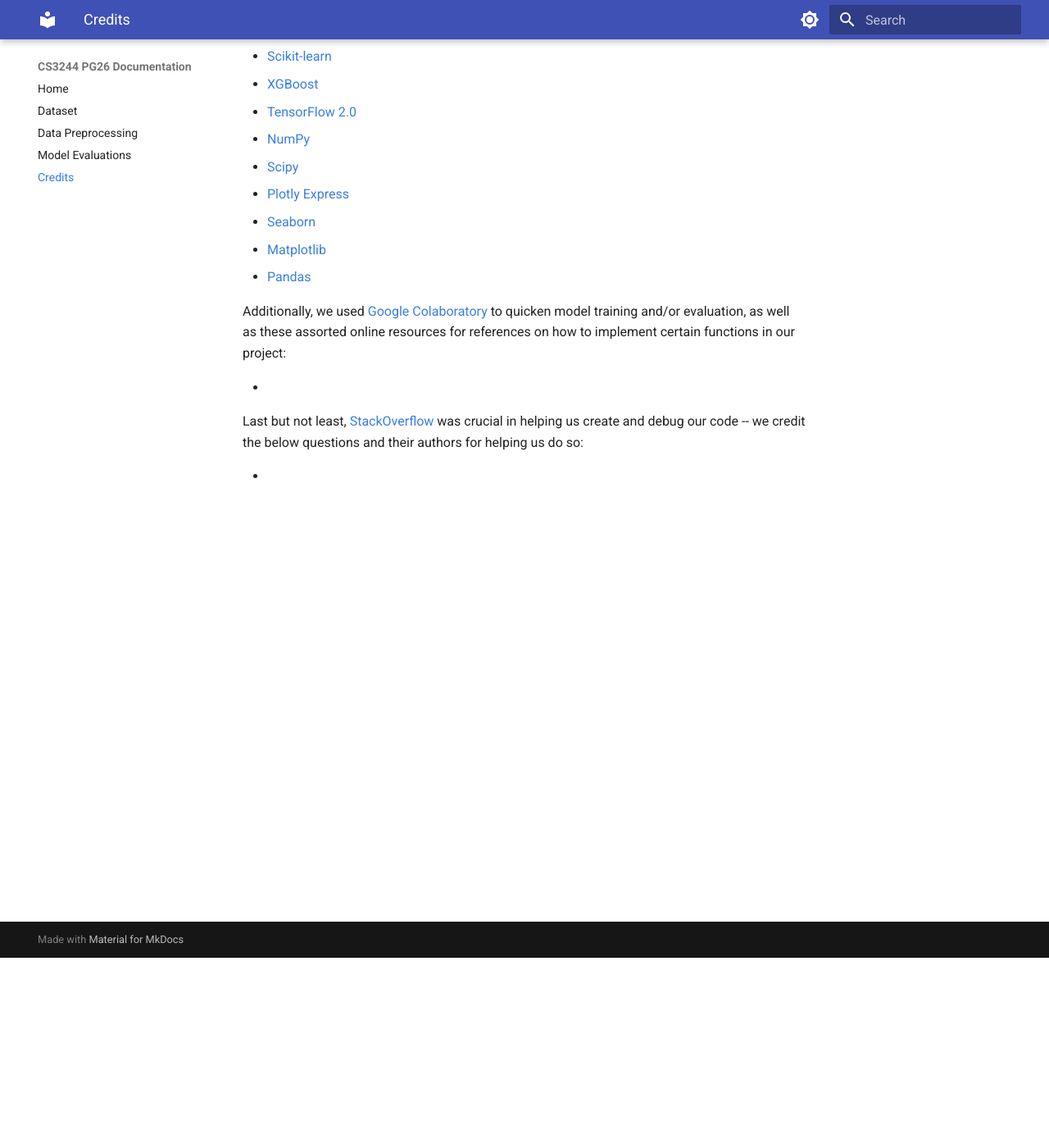
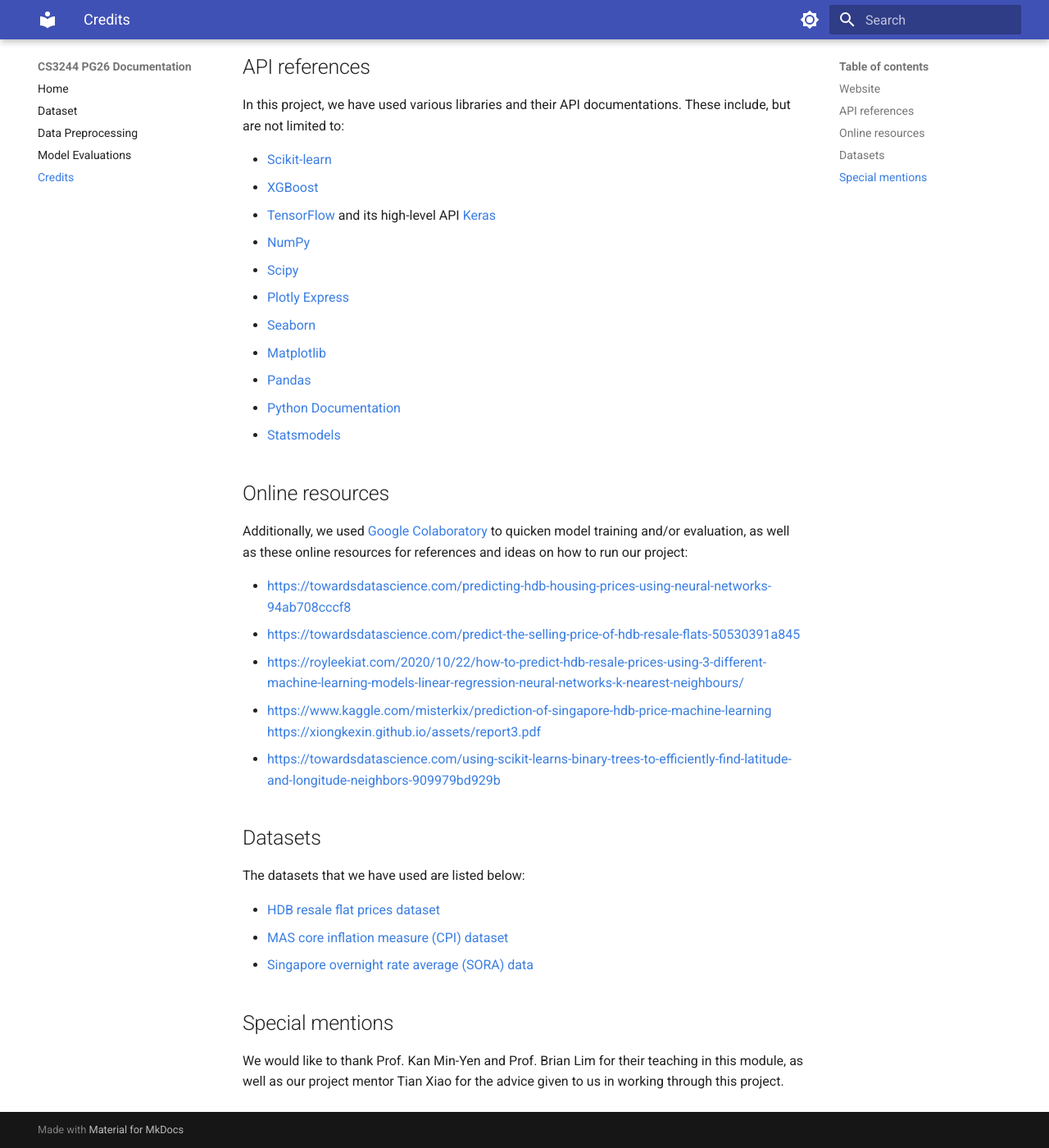
Before and after one commit to wilsonwid/cs3244-pg26, an MkDocs documentation site: the page built from docs/credits.md, in a window 1280 px wide and 1400 px high, scrolled down 232 px. Shown: the whole window at 82% size. Built offline with MkDocs 1.6.1 and Material for MkDocs 9.7.7, drawn with Linux system fonts in a browser that asks for light colours.

Commit message:
Added credits

```diff
--- a/docs/credits.md
+++ b/docs/credits.md
@@ -1,22 +1,36 @@
-
+# Website
 This website was built with [MkDocs](https://www.mkdocs.org) and [Material for MkDocs](https://squidfunk.github.io/mkdocs-material/).
 
+# API references
 In this project, we have used various libraries and their API documentations. These include, but are not limited to:
 
 * [Scikit-learn](https://scikit-learn.org/stable/modules/classes.html)
 * [XGBoost](https://xgboost.readthedocs.io/en/stable/)
-* [TensorFlow 2.0](https://www.tensorflow.org/api_docs/)
+* [TensorFlow](https://www.tensorflow.org/) and its high-level API [Keras](https://keras.io/api/)
 * [NumPy](https://numpy.org/doc/stable/)
 * [Scipy](https://docs.scipy.org/doc/scipy/)
 * [Plotly Express](https://plotly.com/python/plotly-express/)
 * [Seaborn](https://seaborn.pydata.org/api.html)
 * [Matplotlib](https://matplotlib.org/stable/index.html)
 * [Pandas](https://pandas.pydata.org/docs/)
+* [Python Documentation](https://docs.python.org/)
+* [Statsmodels](https://www.statsmodels.org/stable/index.html)
 
-Additionally, we used [Google Colaboratory](https://colab.research.google.com/) to quicken model training and/or evaluation, as well as these assorted online resources for references on how to implement certain functions in our project:
+# Online resources
+Additionally, we used [Google Colaboratory](https://colab.research.google.com/) to quicken model training and/or evaluation, as well as these  online resources for references and ideas on how to run our project:
 
-*
+* <https://towardsdatascience.com/predicting-hdb-housing-prices-using-neural-networks-94ab708cccf8>
+* <https://towardsdatascience.com/predict-the-selling-price-of-hdb-resale-flats-50530391a845>
+* <https://royleekiat.com/2020/10/22/how-to-predict-hdb-resale-prices-using-3-different-machine-learning-models-linear-regression-neural-networks-k-nearest-neighbours/>
+* <https://www.kaggle.com/misterkix/prediction-of-singapore-hdb-price-machine-learning https://xiongkexin.github.io/assets/report3.pdf>
+* <https://towardsdatascience.com/using-scikit-learns-binary-trees-to-efficiently-find-latitude-and-longitude-neighbors-909979bd929b>
 
-Last but not least, [StackOverflow](https://stackoverflow.com/) was crucial in helping us create and debug our code -- we credit the below questions and their authors for helping us do so:
+# Datasets
+The datasets that we have used are listed below:
 
-*
+* [HDB resale flat prices dataset](https://data.gov.sg/dataset/resale-flat-prices)
+* [MAS core inflation measure (CPI) dataset](https://tablebuilder.singstat.gov.sg/table/TS/M212882)
+* [Singapore overnight rate average (SORA) data](https://eservices.mas.gov.sg/statistics/dir/DomesticInterestRates.aspx)
+
+# Special mentions
+We would like to thank Prof. Kan Min-Yen and Prof. Brian Lim for their teaching in this module, as well as our project mentor Tian Xiao for the advice given to us in working through this project.
```
